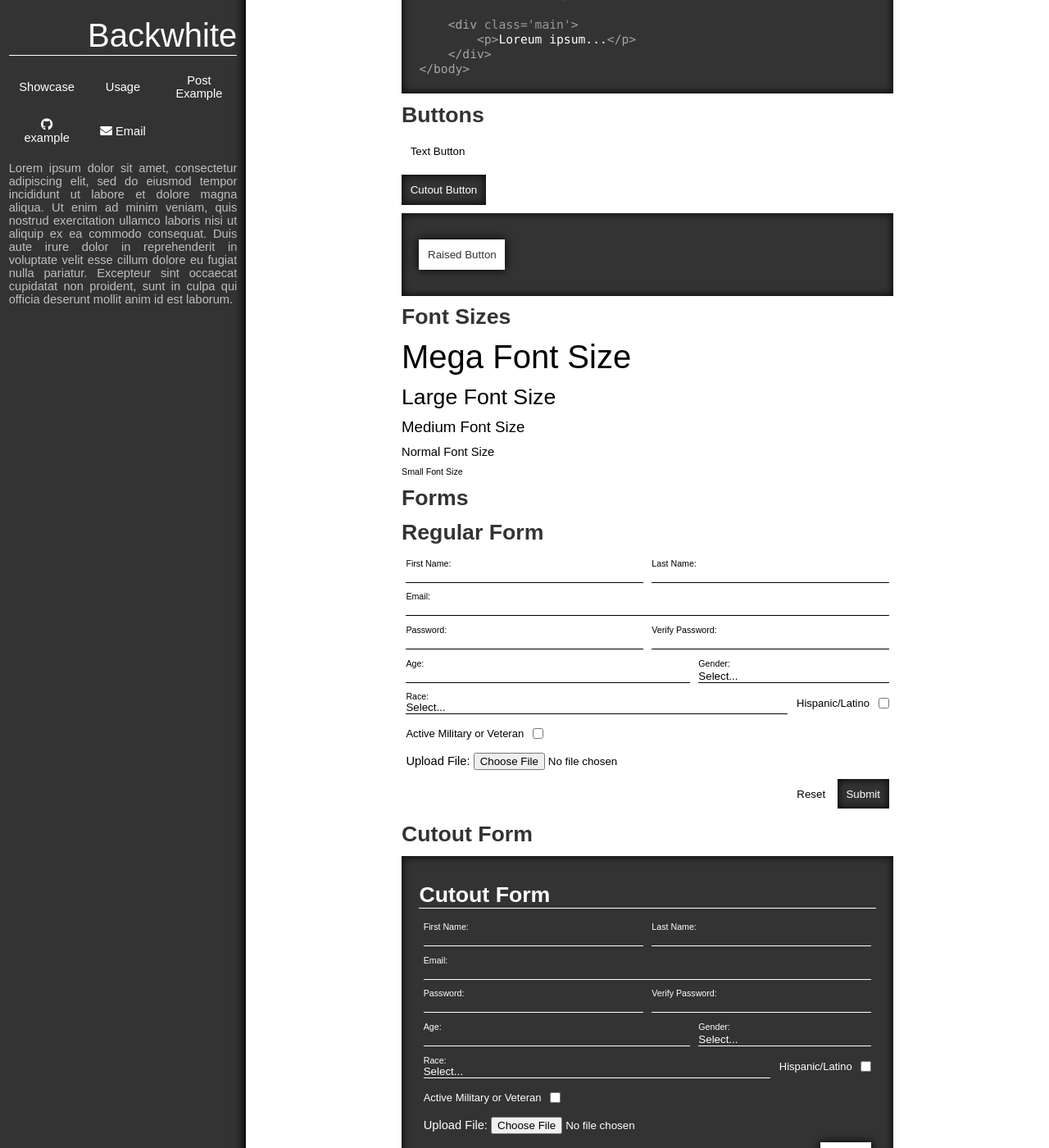
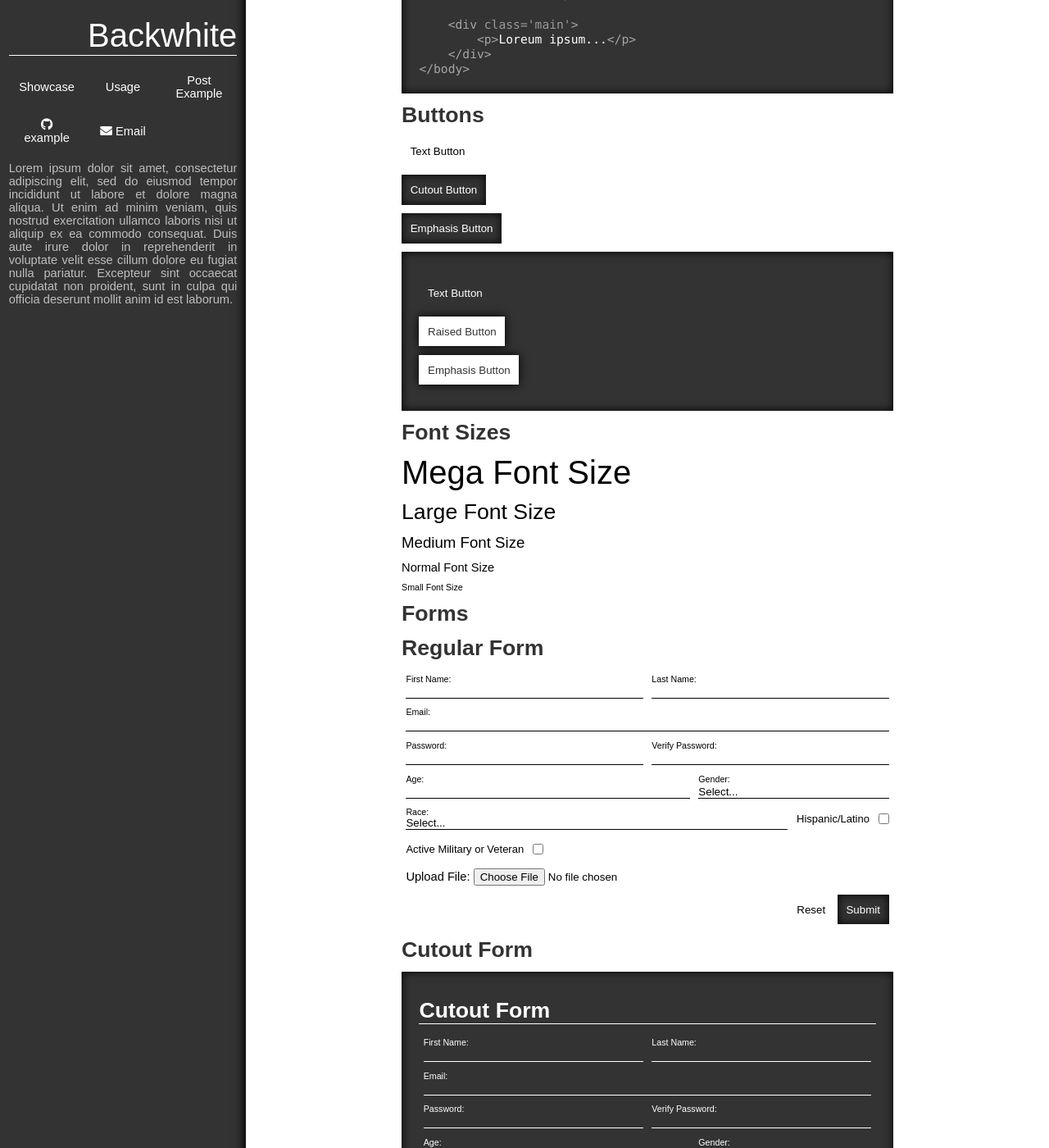
Before and after one commit to andydevs/jekyll-theme-backwhite, a Jekyll site: the page built from showcase.html, in a window 1280 px wide and 1400 px high, scrolled down 4057 px. Shown: the whole window at 82% size. Built offline with Jekyll 4.4.1, drawn with Linux system fonts in a browser that asks for light colours.

Commit message:
Implemented .bw-emph-button

```diff
--- a/_config.yml
+++ b/_config.yml
@@ -17,5 +17,10 @@ links:
   - url: '/post-example'
     text: Post Example
 
+# Example social media
 github_username: example
 email_address: example@mail.com
+
+# Build details
+exclude:
+  - TODO.md
--- a/_sass/jekyll-theme-backwhite/_misc.scss
+++ b/_sass/jekyll-theme-backwhite/_misc.scss
@@ -99,10 +99,16 @@
         box-shadow: none;
     }
 }
+.bw-emph-button {
+    @extend .bw-cutout-button;
+}
 
 // Cutout section (appears as a recessed section that uses the back color)
 .bw-cutout {
     @include block-cutout;
+    .bw-emph-button {
+        @extend .bw-raised-button;
+    }
 }
 
 // Wraps an element with a horizontal scroll bar
--- a/showcase.html
+++ b/showcase.html
@@ -232,8 +232,11 @@ public class Person {
 
     <p><button class="bw-text-button">Text Button</button></p>
     <p><button class="bw-cutout-button">Cutout Button</button></p>
+    <p><button class="bw-emph-button">Emphasis Button</button></p>
     <div class="bw-cutout">
+        <p><button class="bw-text-button">Text Button</button></p>
         <p><button class="bw-raised-button">Raised Button</button></p>
+        <p><button class="bw-emph-button">Emphasis Button</button></p>
     </div>
 
     <h2>Font Sizes</h2>
@@ -331,7 +334,7 @@ public class Person {
         <div class="bw-form-row">
             <div class="bw-button-group">
                 <button class="bw-text-button" type="reset">Reset</button>
-                <button class="bw-cutout-button" type="submit">Submit</button>
+                <button class="bw-emph-button" type="submit">Submit</button>
             </div>
         </div>
     </form>
@@ -426,7 +429,7 @@ public class Person {
             <div class="bw-form-row">
                 <div class="bw-button-group">
                     <button class="bw-text-button" type="reset">Reset</button>
-                    <button class="bw-raised-button" type="submit">Submit</button>
+                    <button class="bw-emph-button" type="submit">Submit</button>
                 </div>
             </div>
         </form>
```
Also changed, not shown: TODO.md (+1 -1 lines).
